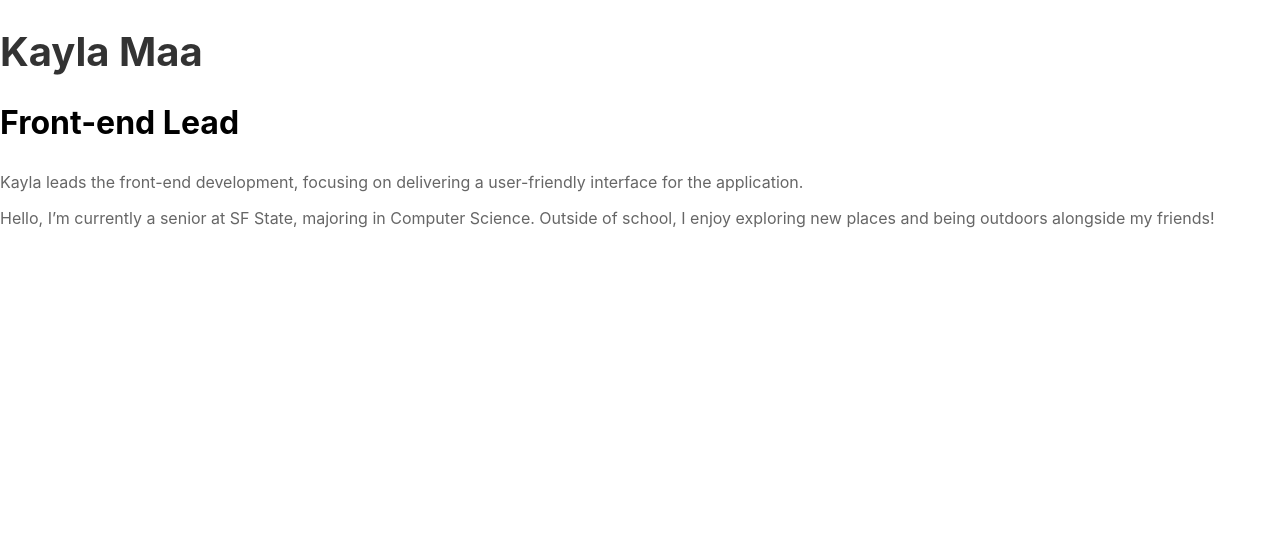
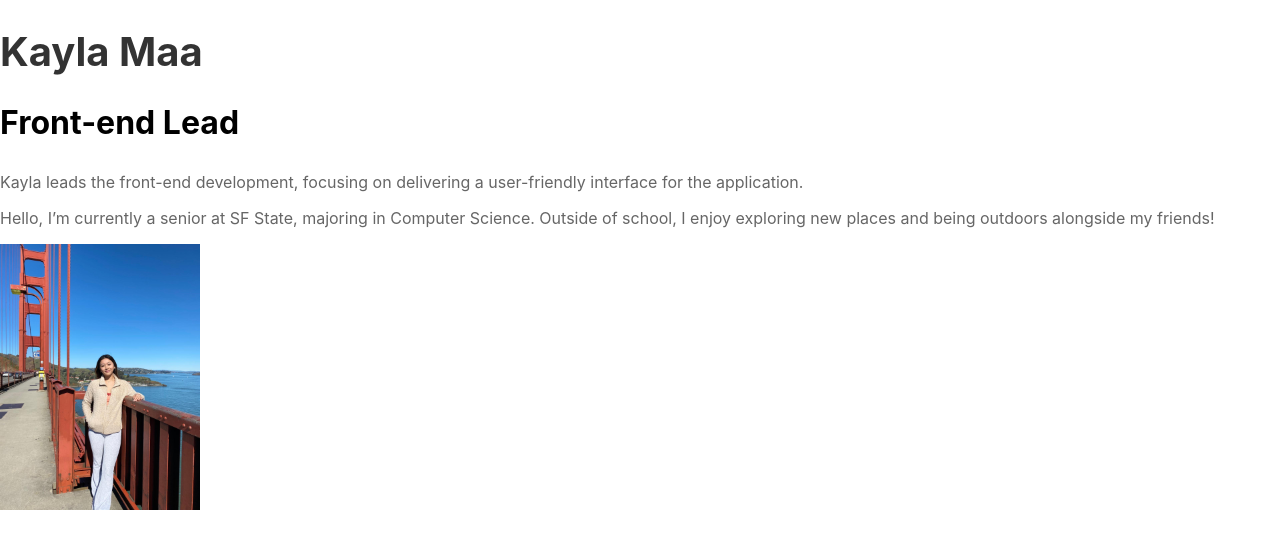
Before and after one commit to NadirAli17/CSC648-Project, a React (Create React App) app in the folder web/: page /team/kayla-maa in a window 1280 px wide. Shown: the top 548 px of the page. Built offline with nearby package versions, Linux system fonts and the light colour scheme.

Commit message:
fixing bio image

```diff
--- a/web/src/individual-pages/KaylaMaa.jsx
+++ b/web/src/individual-pages/KaylaMaa.jsx
@@ -1,4 +1,5 @@
 import React from 'react';
+import kaylaImg from '../assets/images/kayla-maa.jpg';
 
 const KaylaMaa = () => {
   return (
@@ -7,12 +8,11 @@ const KaylaMaa = () => {
       <h2>Front-end Lead</h2>
       <p>Kayla leads the front-end development, focusing on delivering a user-friendly interface for the application.</p>
       <p>Hello, I’m currently a senior at SF State, majoring in Computer Science. Outside of school, I enjoy exploring new places and being outdoors alongside my friends! </p>
-      {/* { <img
-        src={kayla-maa}  // Use the imported image
+      { <img
+        src={kaylaImg}  // Use the imported image
         alt="Kayla Maa"
         style={{ width: '200px', height: 'auto' }}
-      /> } */
-      }
+      /> }
     </div>
   );
 };
```
